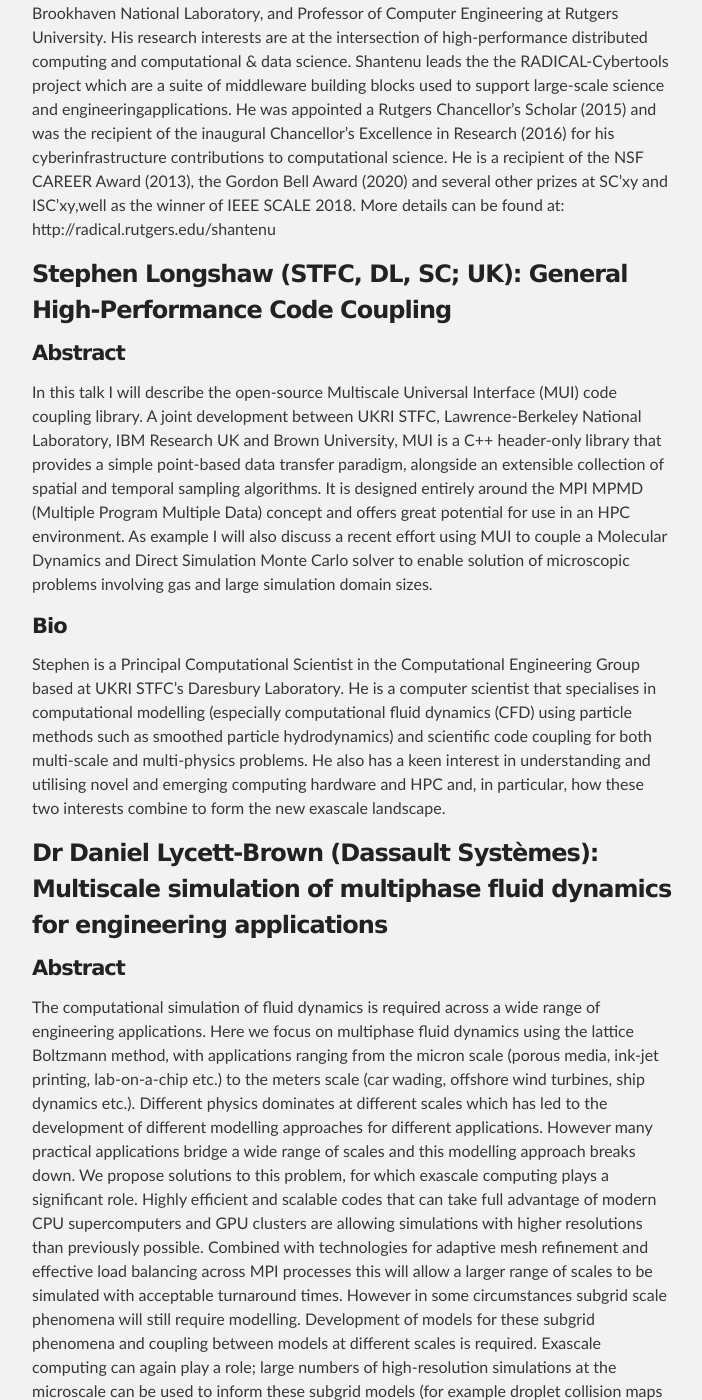
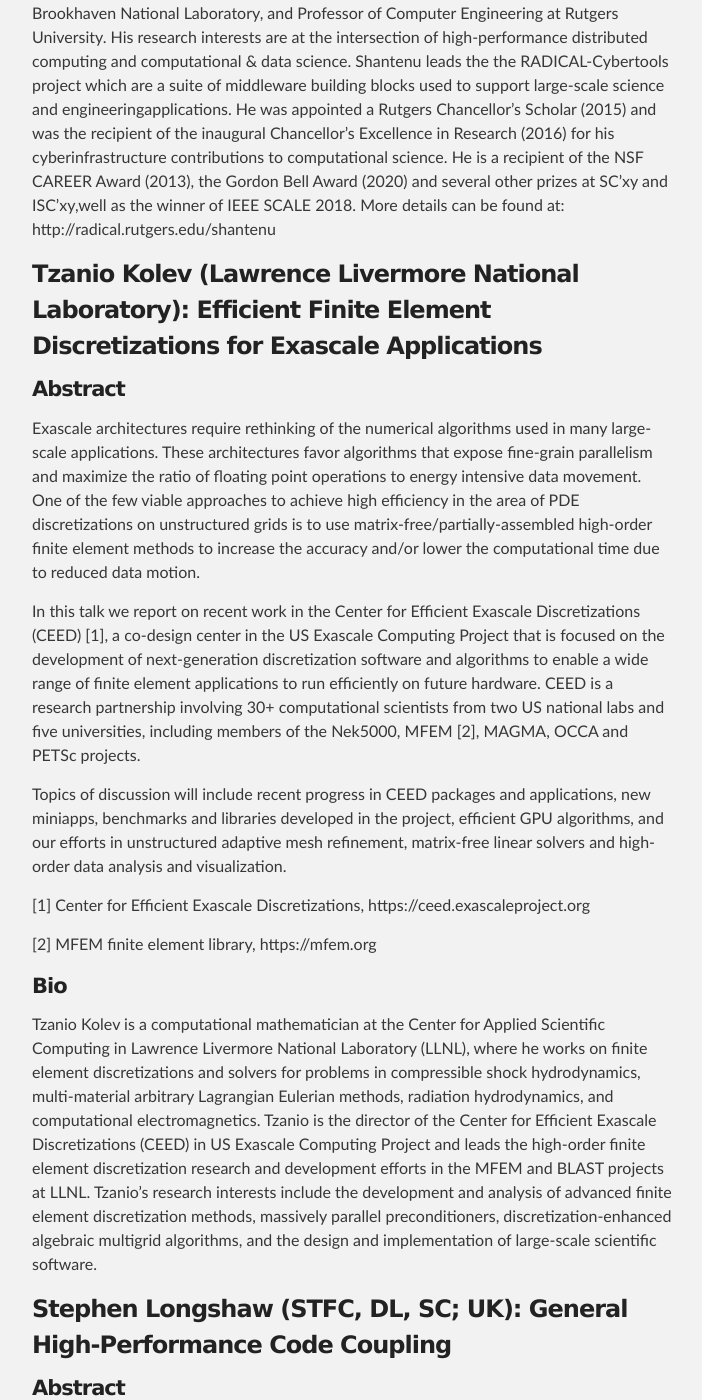
Before and after one commit to Excalibur-SLE/Excalibur-SLE.github.io, a Jekyll site: the page built from workshop3.md, in a window 1280 px wide and 1400 px high, scrolled down 4692 px. Shown: the whole window, without its empty margins (288-990 px from the left). Built offline with Jekyll 4.4.1, drawn with Linux system fonts in a browser that asks for light colours; our own code applies the rules of GitHub Pages for plain Markdown files.

Commit message:
Add abstract

```diff
--- a/workshop3.md
+++ b/workshop3.md
@@ -182,6 +182,7 @@ consecutive winning of the ACM Gordon Bell Prizes (nonhydrostatic
 atmospheric dynamic solver in 2016, and nonlinear earthquake
 simulation in 2017).
 
+
 ### Prof Shantenu Jha (Rutgers University, USA): ZettaScale Computing on Exascale Platforms
 
 #### Abstract
@@ -213,6 +214,56 @@ Computer Engineering at Rutgers University. His research interests are
 and several other prizes at SC'xy and ISC’xy,well as the winner of
  IEEE SCALE 2018.  More details can be found at:
  http://radical.rutgers.edu/shantenu
+
+### Tzanio Kolev (Lawrence Livermore National Laboratory): Efficient Finite Element Discretizations for Exascale Applications
+
+#### Abstract
+
+Exascale architectures require rethinking of the numerical algorithms
+used in many large-scale applications. These architectures favor
+algorithms that expose fine-grain parallelism and maximize the ratio
+of floating point operations to energy intensive data movement. One
+of the few viable approaches to achieve high efficiency in the area
+of PDE discretizations on unstructured grids is to use
+matrix-free/partially-assembled high-order finite element methods to
+increase the accuracy and/or lower the computational time due to
+reduced data motion.
+
+In this talk we report on recent work in the Center for Efficient
+Exascale Discretizations (CEED) [1], a co-design center in the US
+Exascale Computing Project that is focused on the development of
+next-generation discretization software and algorithms to enable a
+wide range of finite element applications to run efficiently on future
+hardware. CEED is a research partnership involving 30+ computational
+scientists from two US national labs and five universities, including
+members of the Nek5000, MFEM [2], MAGMA, OCCA and PETSc projects.
+
+Topics of discussion will include recent progress in CEED packages and
+applications, new miniapps, benchmarks and libraries developed in the
+project, efficient GPU algorithms, and our efforts in unstructured
+adaptive mesh refinement, matrix-free linear solvers and high-order
+data analysis and visualization.
+
+[1] Center for Efficient Exascale Discretizations, https://ceed.exascaleproject.org
+
+[2] MFEM finite element library, https://mfem.org
+
+#### Bio
+
+Tzanio Kolev is a computational mathematician at the Center for
+Applied Scientific Computing in Lawrence Livermore National Laboratory
+(LLNL), where he works on finite element discretizations and solvers
+for problems in compressible shock hydrodynamics, multi-material
+arbitrary Lagrangian Eulerian methods, radiation hydrodynamics, and
+computational electromagnetics. Tzanio is the director of the Center
+for Efficient Exascale Discretizations (CEED) in US Exascale Computing
+Project and leads the high-order finite element discretization
+research and development efforts in the MFEM and BLAST projects at
+LLNL. Tzanio's research interests include the development and analysis
+of advanced finite element discretization methods, massively parallel
+preconditioners, discretization-enhanced algebraic multigrid
+algorithms, and the design and implementation of large-scale
+scientific software.
 
 ### Stephen Longshaw (STFC, DL, SC; UK): General High-Performance Code Coupling
 
```
